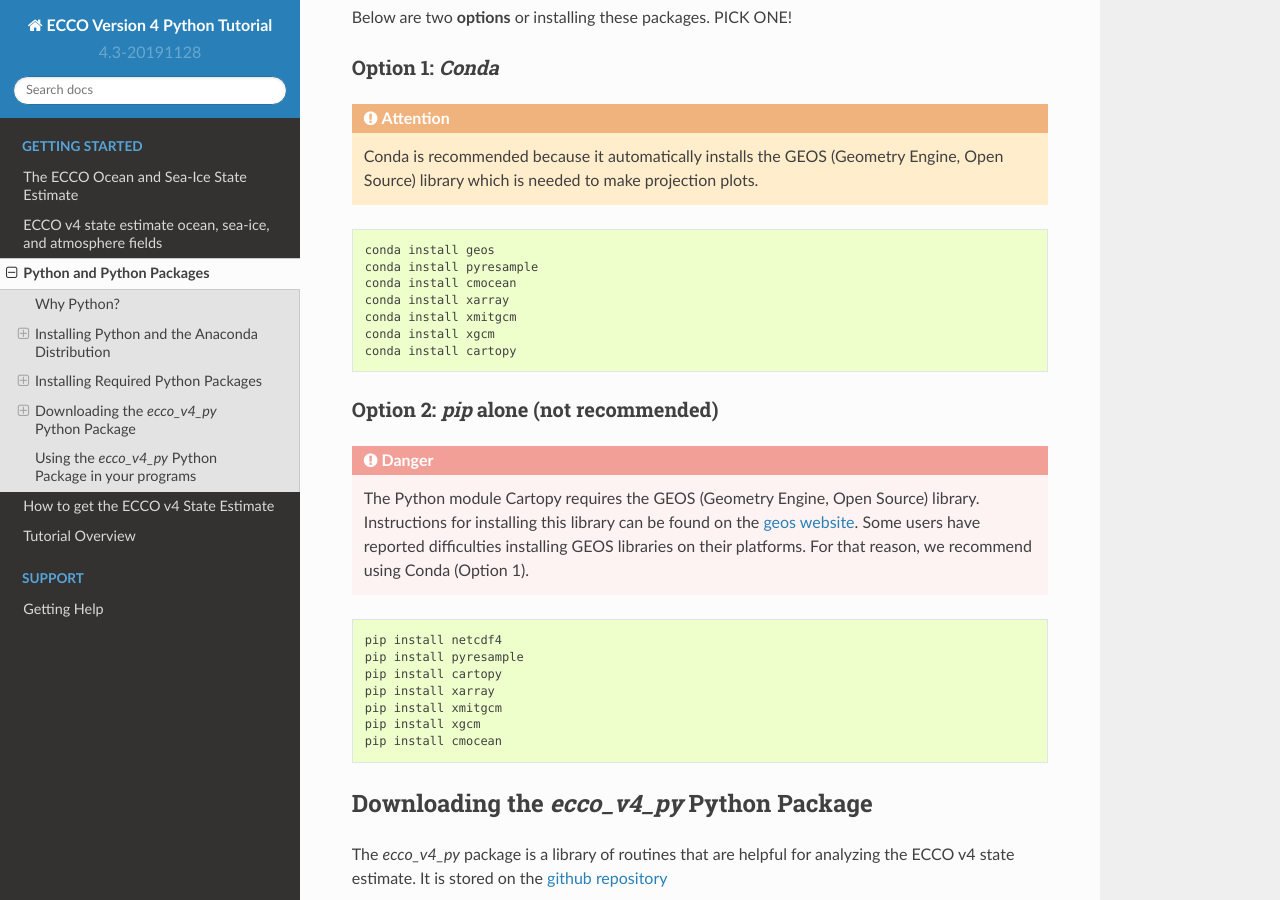
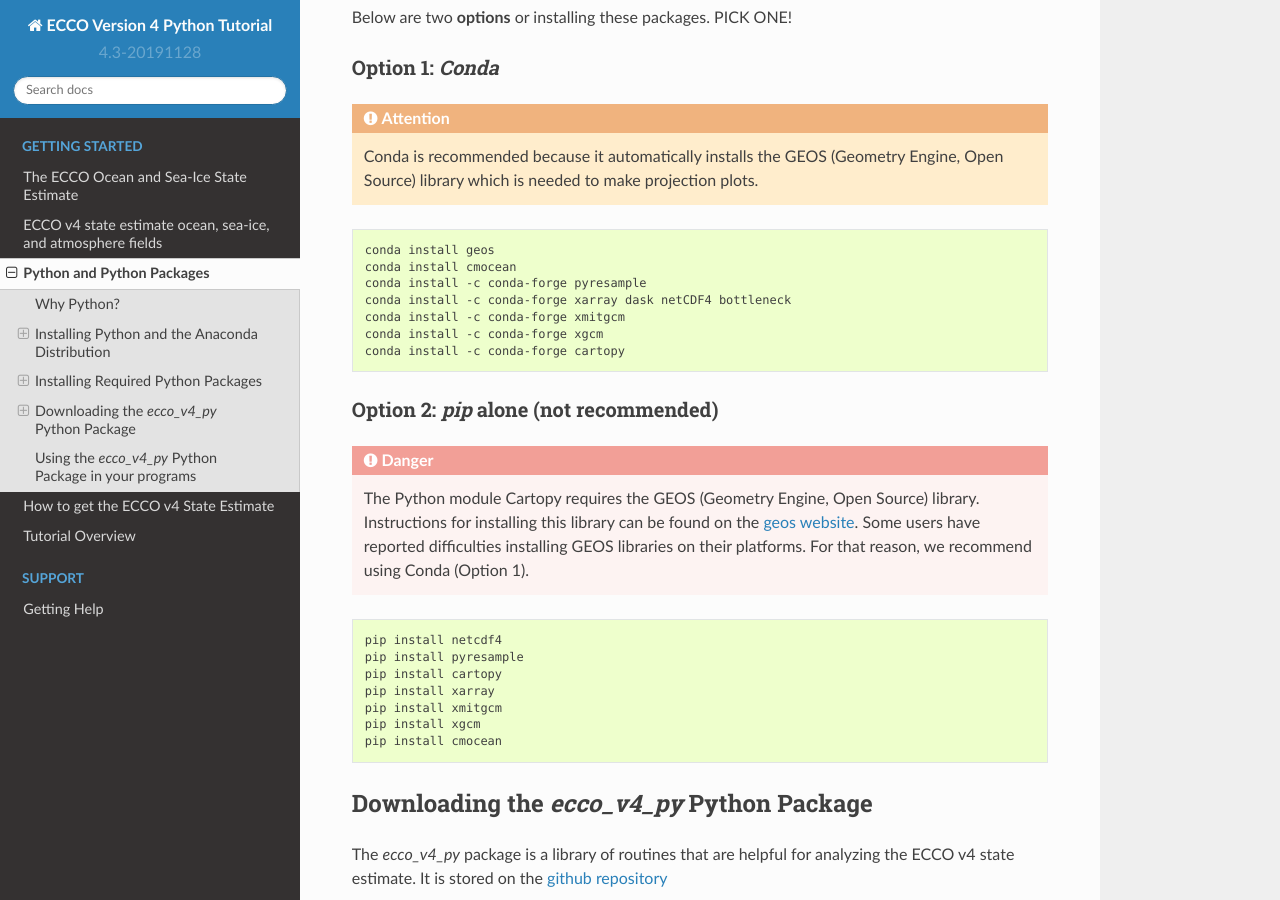
Before and after one commit to ECCO-GROUP/ECCO-v4-Python-Tutorial, a Sphinx documentation site: the page built from doc/Installing_Python_and_Python_Packages.rst, in a window 1280 px wide and 900 px high, scrolled down 1214 px. Built offline with Sphinx 7.4.7 and the Read the Docs theme 2.0.0, drawn with Linux system fonts in a browser that asks for light colours; formulas are drawn with MathJax 3; pages that are not in the unit, such as notebooks, are missing from menus.

Commit message:
Update Installing_Python_and_Python_Packages.rst

```diff
--- a/doc/Installing_Python_and_Python_Packages.rst
+++ b/doc/Installing_Python_and_Python_Packages.rst
@@ -68,12 +68,12 @@
 .. code-block:: bash
 
     conda install geos
-    conda install pyresample
     conda install cmocean
-    conda install xarray
-    conda install xmitgcm
-    conda install xgcm
-    conda install cartopy
+    conda install -c conda-forge pyresample
+    conda install -c conda-forge xarray dask netCDF4 bottleneck
+    conda install -c conda-forge xmitgcm
+    conda install -c conda-forge xgcm
+    conda install -c conda-forge cartopy
 
 
 
```
